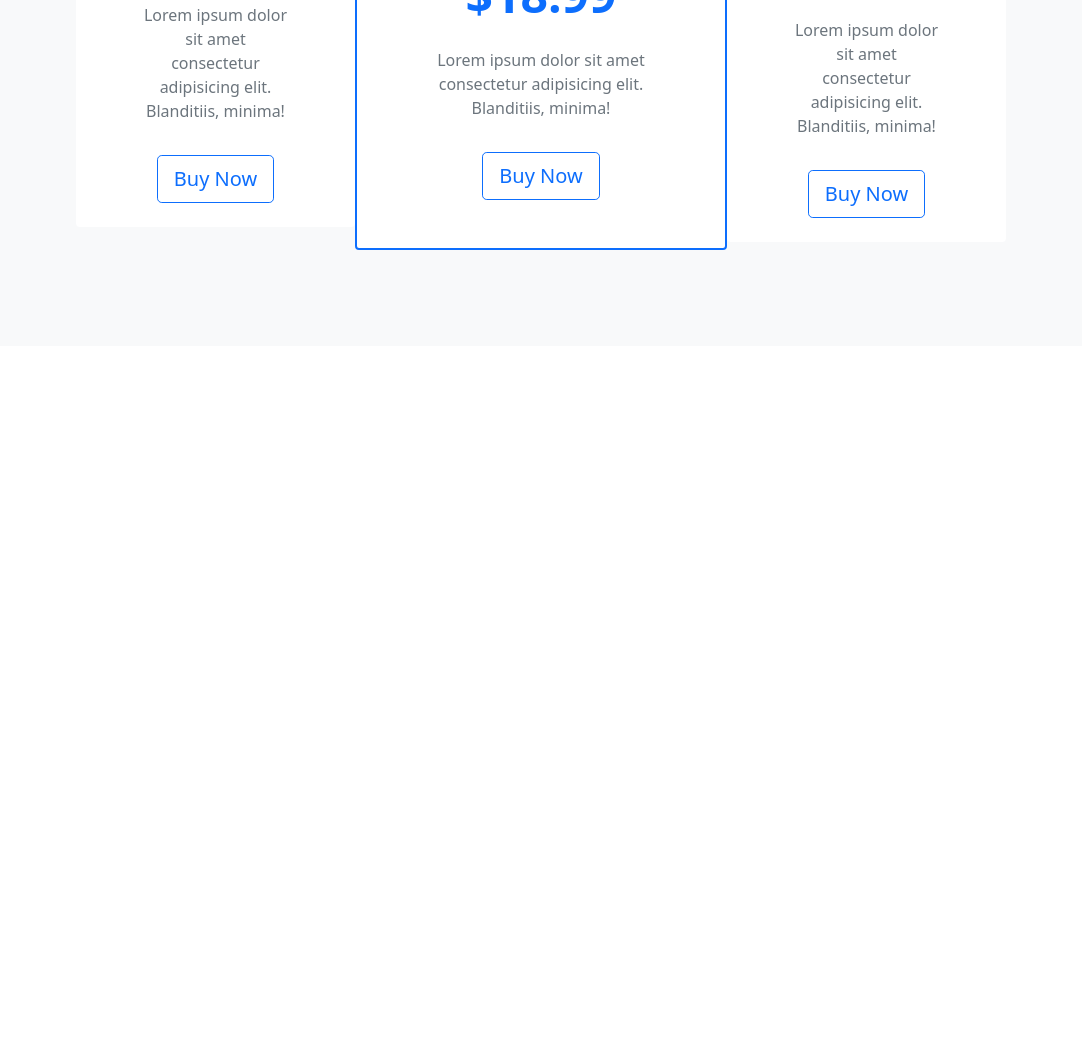
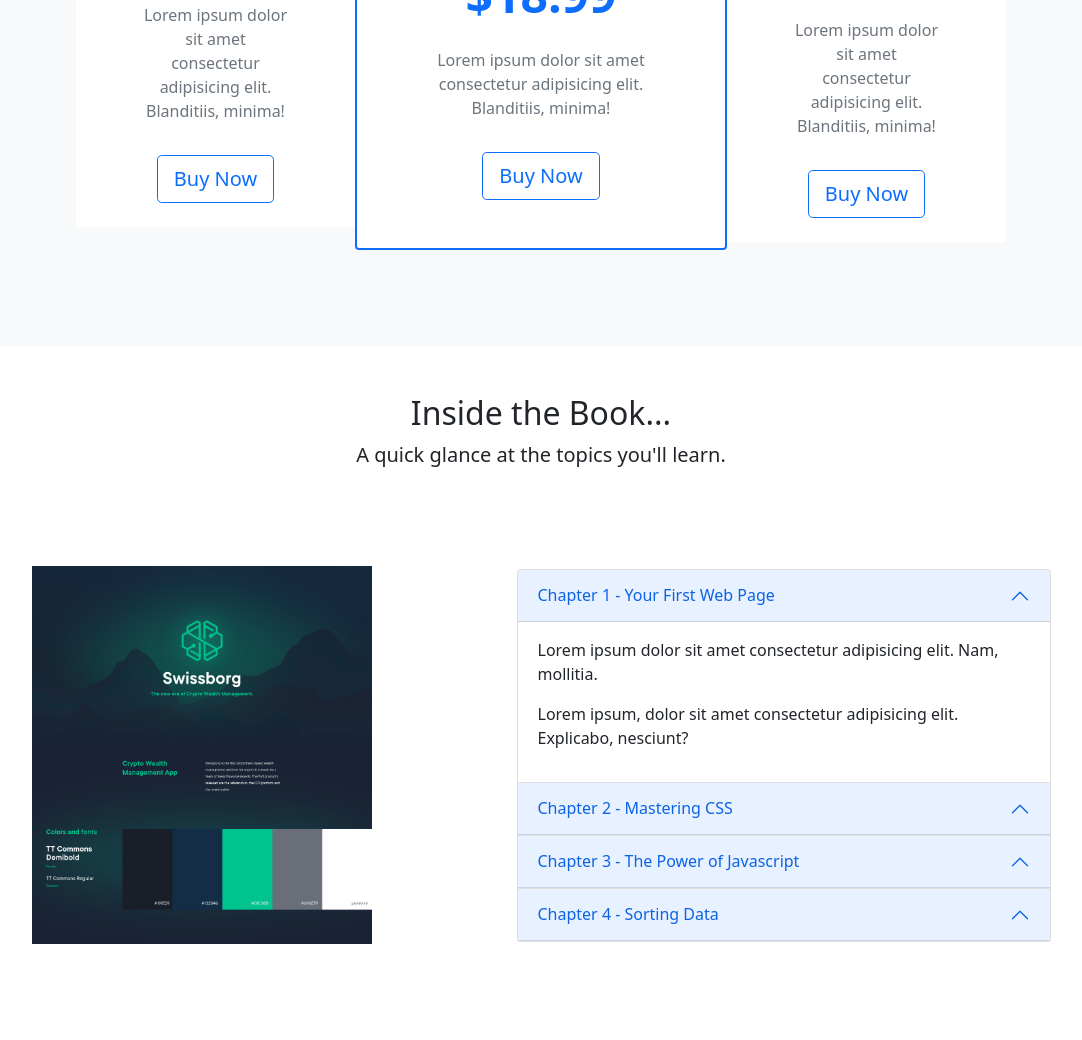
Before and after one commit to Alirezayoom/bootstrap-practices, a plain HTML site: page 01/index.html in a window 1280 px wide. Shown: the part 1037-2077 px from the top of the page, without its empty margins (99-1181 px from the left). Before the commit the page ends 1383 px from the top, so only its background shows below. Drawn offline with Linux system fonts and the light colour scheme.

Commit message:
accordion added

```diff
--- a/01/index.html
+++ b/01/index.html
@@ -138,6 +138,156 @@
       </div>
     </section>
 
+    <!-- topics at a glance -->
+    <section id="topics" class="py-5">
+      <div class="container">
+        <div class="text-center">
+          <h2>Inside the Book...</h2>
+          <p class="lead tex-muted">
+            A quick glance at the topics you'll learn.
+          </p>
+        </div>
+
+        <div class="row my-5 g-5 justify-content-around align-items-center">
+          <div class="col-6 col-lg-4">
+            <img src="/01/img1.png" alt="eBook" class="img-fluid" />
+          </div>
+
+          <div class="col-lg-6">
+            <div class="accordion" id="chapters">
+              <div class="accordion-item">
+                <h2 class="accordion-header" id="heading-1">
+                  <button
+                    class="accordion-button"
+                    id="heading-1"
+                    data-bs-toggle="collapse"
+                    data-bs-target="#chapter-1"
+                    aria-expanded="true"
+                    aria-controls="chapter-1"
+                  >
+                    Chapter 1 - Your First Web Page
+                  </button>
+                </h2>
+                <div
+                  id="chapter-1"
+                  class="accrodion-collapse collapse show"
+                  aria-labelledby="#heading-1"
+                  data-bs-parent="#chapters"
+                >
+                  <div class="accordion-body">
+                    <p>
+                      Lorem ipsum dolor sit amet consectetur adipisicing elit.
+                      Nam, mollitia.
+                    </p>
+                    <p>
+                      Lorem ipsum, dolor sit amet consectetur adipisicing elit.
+                      Explicabo, nesciunt?
+                    </p>
+                  </div>
+                </div>
+              </div>
+
+              <div class="accordion-item">
+                <h2 class="accordion-header" id="heading-1">
+                  <button
+                    class="accordion-button"
+                    id="heading-2"
+                    data-bs-toggle="collapse"
+                    data-bs-target="#chapter-2"
+                    aria-expanded="false"
+                    aria-controls="chapter-2"
+                  >
+                    Chapter 2 - Mastering CSS
+                  </button>
+                </h2>
+                <div
+                  id="chapter-2"
+                  class="accrodion-collapse collapse"
+                  aria-labelledby="#heading-2"
+                  data-bs-parent="#chapters"
+                >
+                  <div class="accordion-body">
+                    <p>
+                      Lorem ipsum dolor sit amet consectetur adipisicing elit.
+                      Nam, mollitia.
+                    </p>
+                    <p>
+                      Lorem ipsum, dolor sit amet consectetur adipisicing elit.
+                      Explicabo, nesciunt?
+                    </p>
+                  </div>
+                </div>
+              </div>
+
+              <div class="accordion-item">
+                <h2 class="accordion-header" id="heading-3">
+                  <button
+                    class="accordion-button"
+                    id="heading-3"
+                    data-bs-toggle="collapse"
+                    data-bs-target="#chapter-3"
+                    aria-expanded="false"
+                    aria-controls="chapter-3"
+                  >
+                    Chapter 3 - The Power of Javascript
+                  </button>
+                </h2>
+                <div
+                  id="chapter-3"
+                  class="accrodion-collapse collapse"
+                  aria-labelledby="#heading-3"
+                  data-bs-parent="#chapters"
+                >
+                  <div class="accordion-body">
+                    <p>
+                      Lorem ipsum dolor sit amet consectetur adipisicing elit.
+                      Nam, mollitia.
+                    </p>
+                    <p>
+                      Lorem ipsum, dolor sit amet consectetur adipisicing elit.
+                      Explicabo, nesciunt?
+                    </p>
+                  </div>
+                </div>
+              </div>
+
+              <div class="accordion-item">
+                <h2 class="accordion-header" id="heading-4">
+                  <button
+                    class="accordion-button"
+                    id="heading-4"
+                    data-bs-toggle="collapse"
+                    data-bs-target="#chapter-4"
+                    aria-expanded="false"
+                    aria-controls="chapter-4"
+                  >
+                    Chapter 4 - Sorting Data
+                  </button>
+                </h2>
+                <div
+                  id="chapter-4"
+                  class="accrodion-collapse collapse"
+                  aria-labelledby="#heading-4"
+                  data-bs-parent="#chapters"
+                >
+                  <div class="accordion-body">
+                    <p>
+                      Lorem ipsum dolor sit amet consectetur adipisicing elit.
+                      Nam, mollitia.
+                    </p>
+                    <p>
+                      Lorem ipsum, dolor sit amet consectetur adipisicing elit.
+                      Explicabo, nesciunt?
+                    </p>
+                  </div>
+                </div>
+              </div>
+            </div>
+          </div>
+        </div>
+      </div>
+    </section>
+
     <script src="../dist/js/bootstrap.js"></script>
   </body>
 </html>
```
